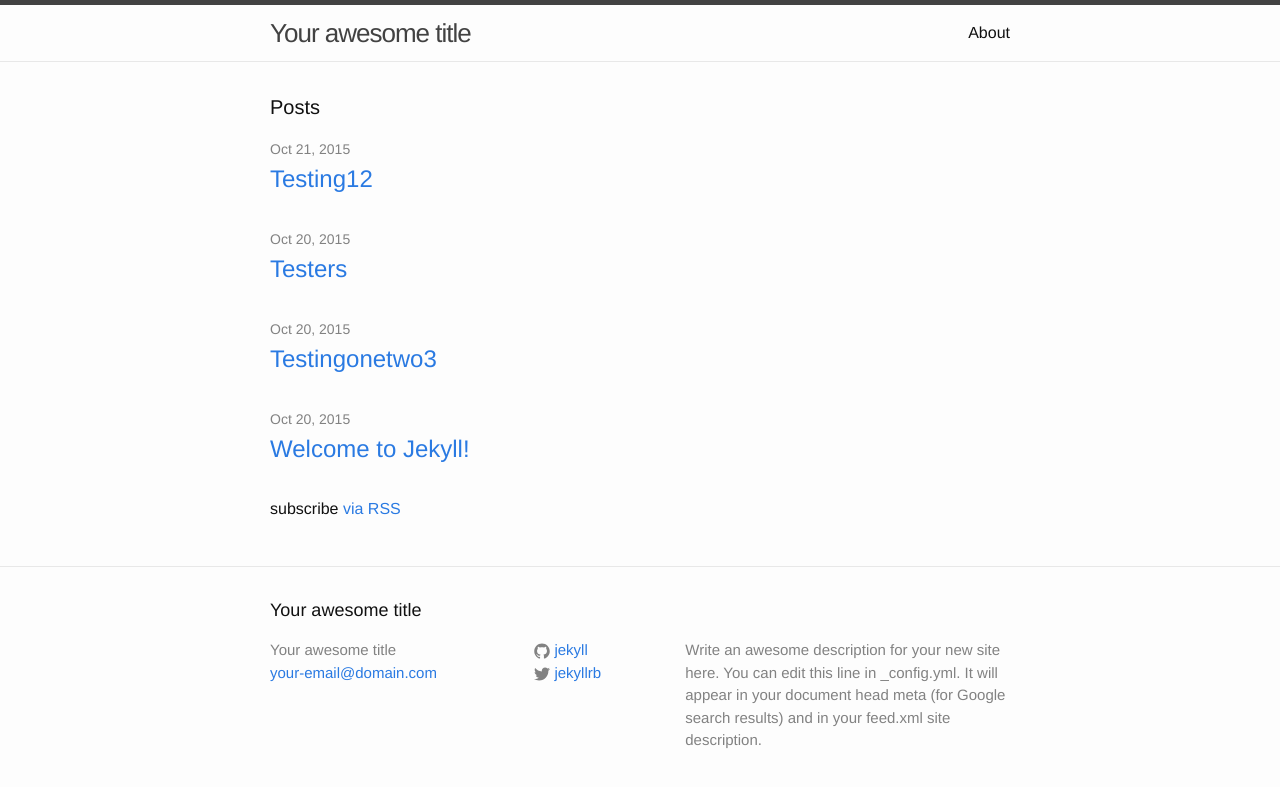
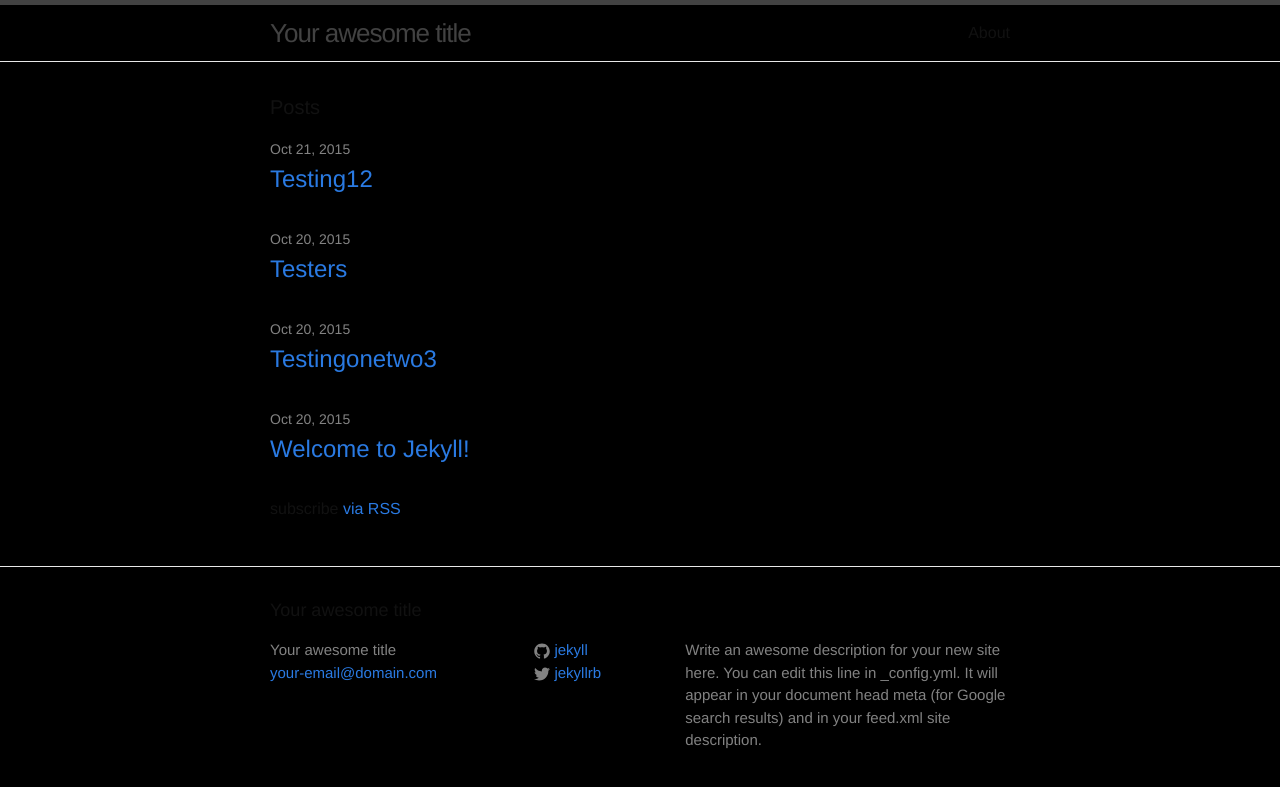
Before and after one commit to licebeam/Blog, a Jekyll site: the page built from index.html, in a window 1280 px wide. Shown: the top 787 px of the page. Built offline with Jekyll 4.4.1, drawn with Linux system fonts in a browser that asks for light colours.

Commit message:
Update main.scss

```diff
--- a/css/main.scss
+++ b/css/main.scss
@@ -15,7 +15,7 @@ $base-line-height: 1.5;
 $spacing-unit:     30px;
 
 $text-color:       #111;
-$background-color: #fdfdfd;
+$background-color: black;
 $brand-color:      #2a7ae2;
 
 $grey-color:       #828282;
```
